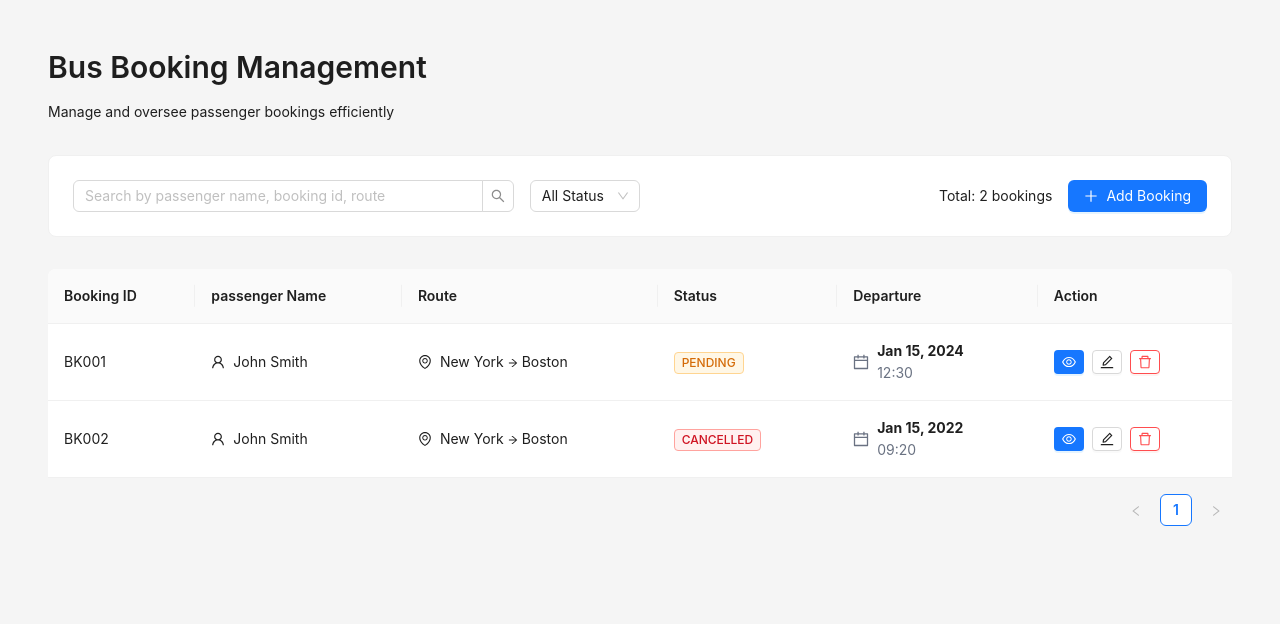
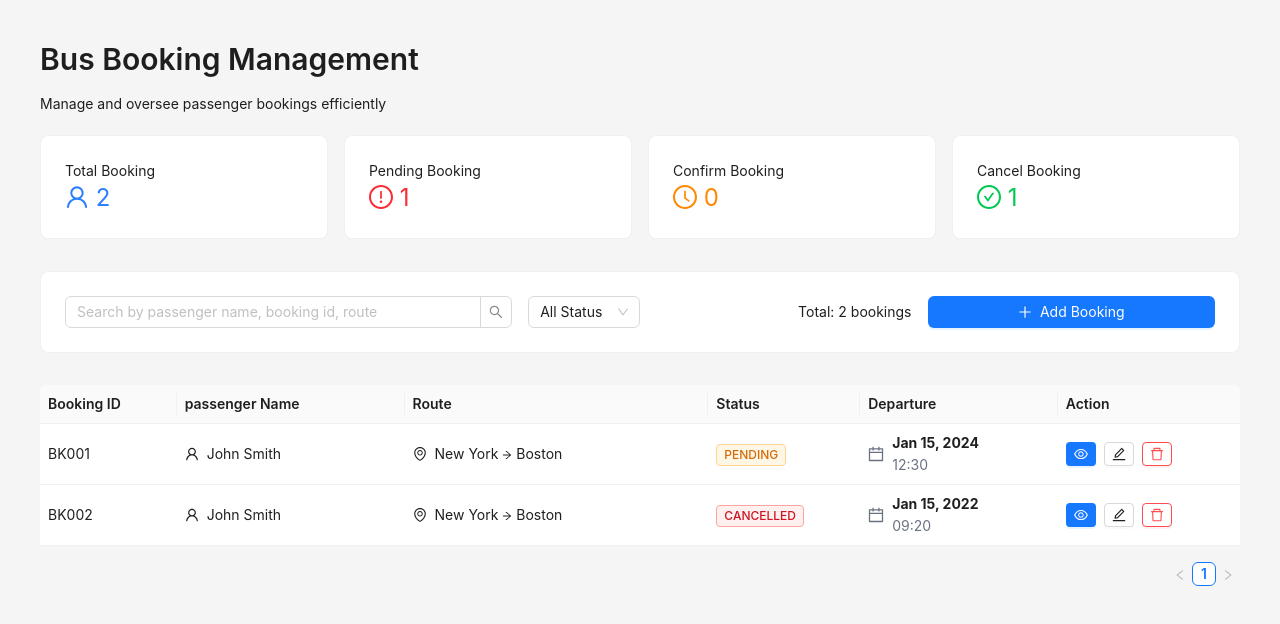
Before and after one commit to Digiden-IT/Reaction-Test, a React (Vite) app: page /busbooking in a window 1280 px wide. Shown: the top 624 px of the page. Built offline with nearby package versions, Linux system fonts and the light colour scheme.

Commit message:
add dropdown action for small device

```diff
--- a/src/components/card/BusBookingCard.tsx
+++ b/src/components/card/BusBookingCard.tsx
@@ -1,4 +1,4 @@
-import { PlusOutlined } from '@ant-design/icons'
+import { CheckCircleOutlined, ClockCircleOutlined, ExclamationCircleOutlined, PlusOutlined, UserOutlined } from '@ant-design/icons'
 import { Button, Card, Flex, Input, Select } from 'antd'
 import { useState } from 'react'
 import AddBusBookingModal from '../modal/AddBusBookingModal';
@@ -7,7 +7,7 @@ import type { BookingStatus, TBookingCardProps } from '../../types/props.type';
 
 const { Search } = Input;
 
-const BusBookingCard = ({ setAddNewBooking, searchItem, setSearchItem, filterStatus, setFilterStatus, totalBooking }: TBookingCardProps) => {
+const BusBookingCard = ({ setAddNewBooking, searchItem, setSearchItem, filterStatus, setFilterStatus, totalBooking, totalPending, totalConfirm, totalCancel }: TBookingCardProps) => {
   const [modelOpen, setModelOpen] = useState(false);
 
   const showModal = () => {
@@ -23,26 +23,43 @@ const BusBookingCard = ({ setAddNewBooking, searchItem, setSearchItem, filterSta
   };
 
   return (
-    <Card className='!my-8'>
-      <Flex className='flex sm:flex-row flex-col items-center'>
-        <Flex justify='left' className='w-[50%]' gap='16px' >
-          <Search className='w-[45%]' placeholder='Search by passenger name, booking id, route' value={searchItem}
-            onChange={(e) => setSearchItem(e.target.value)} />
-          <Select className="w-[25%]" value={filterStatus} onChange={handleStatusFilter}
+    <div>
+      <div className='gap-4 grid grid-cols-1 sm:grid-cols-2 lg:grid-cols-4 !mt-5'>
+        <Card className='hover:shadow-lg w-full lg:text-left text-center'>Total Booking <br /> <span className='text-blue-500 text-2xl'><UserOutlined /> {totalBooking}</span></Card>
+        <Card className='hover:shadow-lg w-full lg:text-left text-center'>Pending Booking <br /> <span className='text-red-500 text-2xl'><ExclamationCircleOutlined /> {totalPending}</span></Card>
+        <Card className='hover:shadow-lg w-full lg:text-left text-center'>Confirm Booking <br /> <span className='text-orange-400 text-2xl'><ClockCircleOutlined /> {totalConfirm}</span></Card>
+        <Card className='hover:shadow-lg w-full lg:text-left text-center'>Cancel Booking <br /> <span className='text-green-500 text-2xl'><CheckCircleOutlined /> {totalCancel}</span></Card>
+      </div>
+
+      <Card className='hover:shadow-lg !my-8'>
+        <Flex className='flex sm:flex-row flex-col justify-between items-center'>
+          <Flex justify='left' className='sm:flex-row flex-col gap-4 sm:gap-16px mb-4 sm:mb-0 w-full sm:w-[50%]'>
+            <Search
+              className='w-full sm:w-[45%]'
+              placeholder='Search by passenger name, booking id, route'
+              value={searchItem}
+              onChange={(e) => setSearchItem(e.target.value)}
+            />
+            <Select
+              className="w-full sm:w-[25%]"
+              value={filterStatus}
+              onChange={handleStatusFilter}
               options={[
                 { label: 'All Status', value: 'ALL' },
                 { label: 'Confirmed', value: 'CONFIRMED' },
                 { label: 'Pending', value: 'PENDING' },
                 { label: 'Cancelled', value: 'CANCELLED' },
-            ]}></Select>
+              ]}
+            ></Select>
           </Flex>
-        <Flex justify='right' className='w-[50%]' align='center' gap='16px'>
+          <Flex justify='right' className='sm:flex-row flex-col justify-end items-center gap-4 sm:gap-16px w-full sm:w-[50%]'>
             <p>Total: {totalBooking} bookings</p>
-          <Button type='primary' onClick={showModal}><PlusOutlined /> Add Booking</Button>
+            <Button type='primary' className='w-full sm:w-[50%]' onClick={showModal}><PlusOutlined /> Add Booking</Button>
             <AddBusBookingModal totalBooking={totalBooking} setAddNewBooking={setAddNewBooking} handleCancel={handleCancel} modelOpen={modelOpen} ></AddBusBookingModal>
           </Flex>
         </Flex>
       </Card >
+    </div>
   )
 }
 
--- a/src/components/form/BookingDetails.tsx
+++ /dev/null
@@ -1,8 +0,0 @@
-
-const BookingDetails = () => {
-    return (
-        <div>BookingDetails</div>
-    )
-}
-
-export default BookingDetails
--- a/src/components/table/BusBookingTable.tsx
+++ b/src/components/table/BusBookingTable.tsx
@@ -1,6 +1,6 @@
-import { Button, Popconfirm, Space, Table, Tag, type TableColumnsType } from 'antd';
+import { Button, Dropdown, Popconfirm, Space, Table, Tag, type MenuProps, type TableColumnsType } from 'antd';
 import type { TBooking, TBookingTable } from '../../types/props.type';
-import { ArrowRightOutlined, CalendarOutlined, DeleteOutlined, EditOutlined, EnvironmentOutlined, EyeOutlined, UserOutlined } from '@ant-design/icons';
+import { ArrowRightOutlined, CalendarOutlined, DeleteOutlined, EditOutlined, EnvironmentOutlined, EyeOutlined, MoreOutlined, UserOutlined } from '@ant-design/icons';
 import EditBusBookingModal from '../modal/EditBusBookingModal';
 import { useState } from 'react';
 import BookingDetailsModal from '../modal/BookingDetailsModal';
@@ -53,9 +53,9 @@ const BusBookingTable = ({ AllBookingData, updateBookingInTable, deleteBookingIn
 
 
     const bookingColumns: TableColumnsType<TBooking> = [
-        { title: 'Booking ID', dataIndex: 'bookingID' },
+        { title: 'Booking ID', dataIndex: 'bookingID', fixed: 'left', width:90 },
         {
-            title: 'passenger Name', dataIndex: 'passengerName',
+            title: 'passenger Name', dataIndex: 'passengerName', width: 150,
             render: (text) => (
                 <div className='flex items-center gap-2'>
                     < UserOutlined />
@@ -64,7 +64,7 @@ const BusBookingTable = ({ AllBookingData, updateBookingInTable, deleteBookingIn
             )
         },
         {
-            title: 'Route', render: (_, record) => (
+            title: 'Route', width: 200, render: (_, record) => (
 
                 <div className='flex items-center gap-2'>
                     <EnvironmentOutlined />
@@ -73,7 +73,7 @@ const BusBookingTable = ({ AllBookingData, updateBookingInTable, deleteBookingIn
             )
         },
         {
-            title: 'Status', dataIndex: 'bookingStatus',
+            title: 'Status', dataIndex: 'bookingStatus', width: 100,
             render: (text) => {
                 let color: string;
                 switch (text) {
@@ -97,7 +97,7 @@ const BusBookingTable = ({ AllBookingData, updateBookingInTable, deleteBookingIn
             }
         },
         {
-            title: 'Departure', dataIndex: 'departure',
+            title: 'Departure', dataIndex: 'departure', width: 130,
             render: (dateAndTime) => {
                 const lines = dateAndTime.split('\n');
                 const date = lines[0];
@@ -115,8 +115,36 @@ const BusBookingTable = ({ AllBookingData, updateBookingInTable, deleteBookingIn
             }
         },
         {
-            title: 'Action', dataIndex: 'action',
-            render: (_, record) => (
+            title: 'Action', dataIndex: 'action', fixed: 'right',  width: 120,
+            render: (_, record) => {
+                const menuAction: MenuProps['items'] = [
+                    {
+                        key: 'view',
+                        label: 'View Details',
+                        onClick: () => showDetailModal(record),
+                        icon: <EyeOutlined />
+                    },
+                    {
+                        key: 'edit',
+                        label: 'Edit Booking',
+                        onClick: () => showEditModal(record),
+                        icon: <EditOutlined />
+                    },
+                    {
+                        key: 'delete',
+                        label: 'Delete Booking',
+                        onClick: () => handleDeleteBooking(record.bookingID),
+                        icon: <DeleteOutlined />
+                    }
+                ];
+                return (
+                    <>
+                        <div className='md:hidden' >
+                            <Dropdown menu={{ items: menuAction }} trigger={['click']} >
+                                <Button icon={<MoreOutlined />} />
+                            </Dropdown>
+                        </div>
+                        <div className='hidden md:flex' >
                             <Space size='small'>
                                 <Button type='primary' size='small' onClick={() => showDetailModal(record)}>
                                     <EyeOutlined title='View Booking' />
@@ -137,10 +165,12 @@ const BusBookingTable = ({ AllBookingData, updateBookingInTable, deleteBookingIn
                                     </Button>
                                 </Popconfirm>
                             </Space>
-            )
 
+                        </div >
+                    </>
+                );
             },
-
+        }
     ]
 
     const totalColumnWidth = bookingColumns.reduce((sum, col) => sum + (col.width as number || 0), 0);
@@ -148,7 +178,7 @@ const BusBookingTable = ({ AllBookingData, updateBookingInTable, deleteBookingIn
 
     return (
         <div>
-            <Table columns={bookingColumns} dataSource={filterBooking} rowKey='bookingID'
+            <Table columns={bookingColumns} dataSource={filterBooking} rowKey='bookingID' size="small"
                 scroll={{ x: totalColumnWidth > 0 ? totalColumnWidth : 900 }}
             ></Table>
 
@@ -166,7 +196,7 @@ const BusBookingTable = ({ AllBookingData, updateBookingInTable, deleteBookingIn
                 bookingToEdit={bookingToEdit}
                 onUpdate={handleUpdateBooking}
             ></EditBusBookingModal>
-        </div>
+        </div >
     )
 }
 
--- a/src/pages/busBookingManagement/BusBooking.tsx
+++ b/src/pages/busBookingManagement/BusBooking.tsx
@@ -13,7 +13,7 @@ const BusBooking = () => {
     const [addNewBooking, setAddNewBooking] = useState<TBooking[]>([])
     const [searchItem, setSearchItem] = useState<string>('');
     const [filterStatus, setFilterStatus] = useState<BookingStatus | 'ALL'>('ALL');
-//    console.log(addNewBooking)
+    //    console.log(addNewBooking)
 
     const bookingData: TBooking[] = [
         {
@@ -48,6 +48,9 @@ const BusBooking = () => {
 
     const AllBookingData = [...bookingData, ...addNewBooking];
     const totalBooking = AllBookingData.length;
+    const totalPending = AllBookingData.filter(pending => pending.bookingStatus === 'PENDING').length;
+    const totalConfirm = AllBookingData.filter(pending => pending.bookingStatus === 'CONFIRMED').length;
+    const totalCancel = AllBookingData.filter(pending => pending.bookingStatus === 'CANCELLED').length
 
     const updateBookingInTable = (updateBooking: TBooking) => {
         setAddNewBooking(prev =>
@@ -63,13 +66,13 @@ const BusBooking = () => {
 
     return (
         <Layout>
-            <Content className='!p-12'>
+            <Content className='!p-10'>
                 <div className='text-left'>
                     <Title level={2}>Bus Booking Management</Title>
                     <Text>Manage and oversee passenger bookings efficiently</Text>
                 </div>
                 <div className='min-h-screen'>
-                    <BusBookingCard totalBooking={totalBooking} filterStatus={filterStatus} setFilterStatus={setFilterStatus} searchItem={searchItem} setSearchItem={setSearchItem} setAddNewBooking={setAddNewBooking}></BusBookingCard>
+                    <BusBookingCard totalCancel={totalCancel} totalConfirm={totalConfirm} totalPending={totalPending} totalBooking={totalBooking} filterStatus={filterStatus} setFilterStatus={setFilterStatus} searchItem={searchItem} setSearchItem={setSearchItem} setAddNewBooking={setAddNewBooking}></BusBookingCard>
                     <BusBookingTable filterStatus={filterStatus} searchItem={searchItem} AllBookingData={AllBookingData} updateBookingInTable={updateBookingInTable} deleteBookingInTable={deleteBookingInTable}></BusBookingTable>
                 </div>
             </Content>
--- a/src/types/props.type.ts
+++ b/src/types/props.type.ts
@@ -38,6 +38,9 @@ export type TBookingForm = {
 
 export type TBookingCardProps = {
   totalBooking: number;
+  totalPending: number;
+  totalConfirm: number;
+  totalCancel: number;
   setAddNewBooking: React.Dispatch<React.SetStateAction<TBooking[]>>
   searchItem: string;
   setSearchItem: React.Dispatch<React.SetStateAction<string>>;
```
Also changed, not shown: src/components/form/AddBusBookingForm.tsx (+11 -11 lines), src/components/form/EditBookingForm.tsx (+18 -18 lines). Lines whose indentation alone changed are shown as unchanged.
